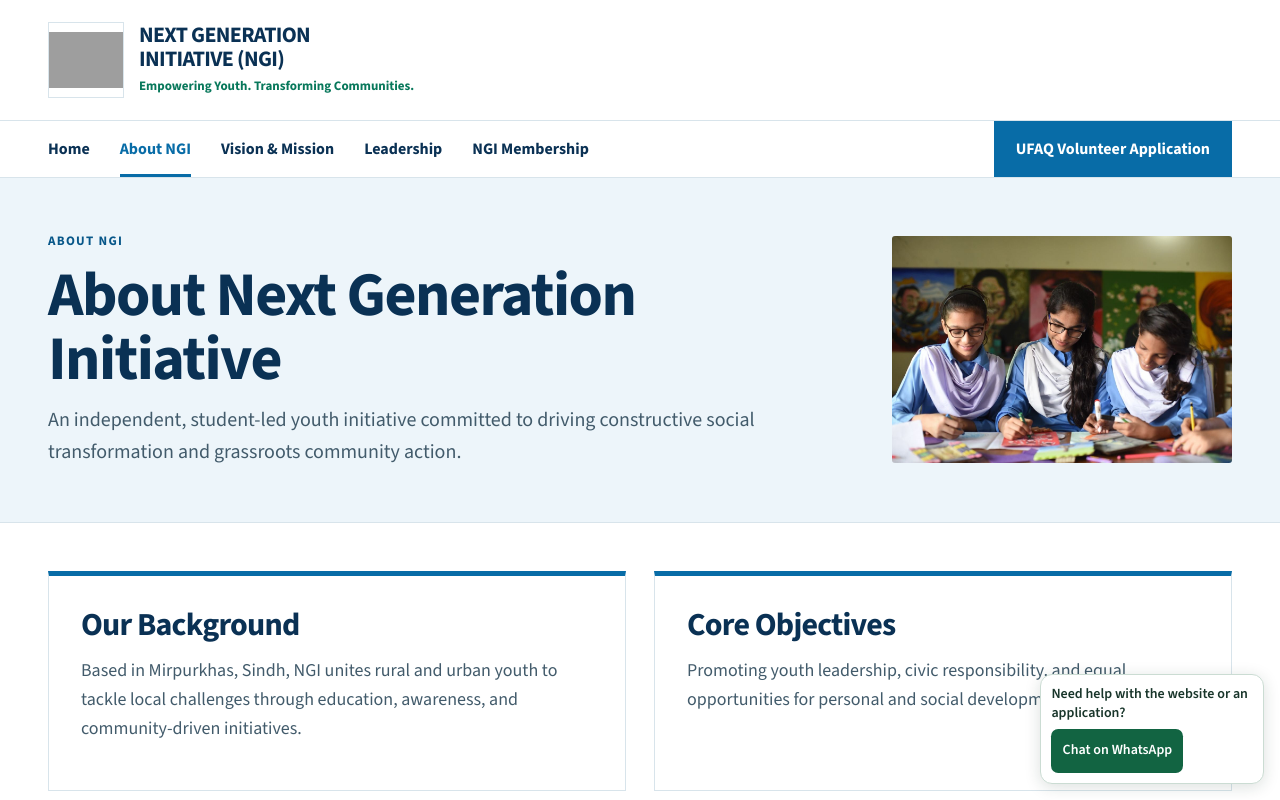
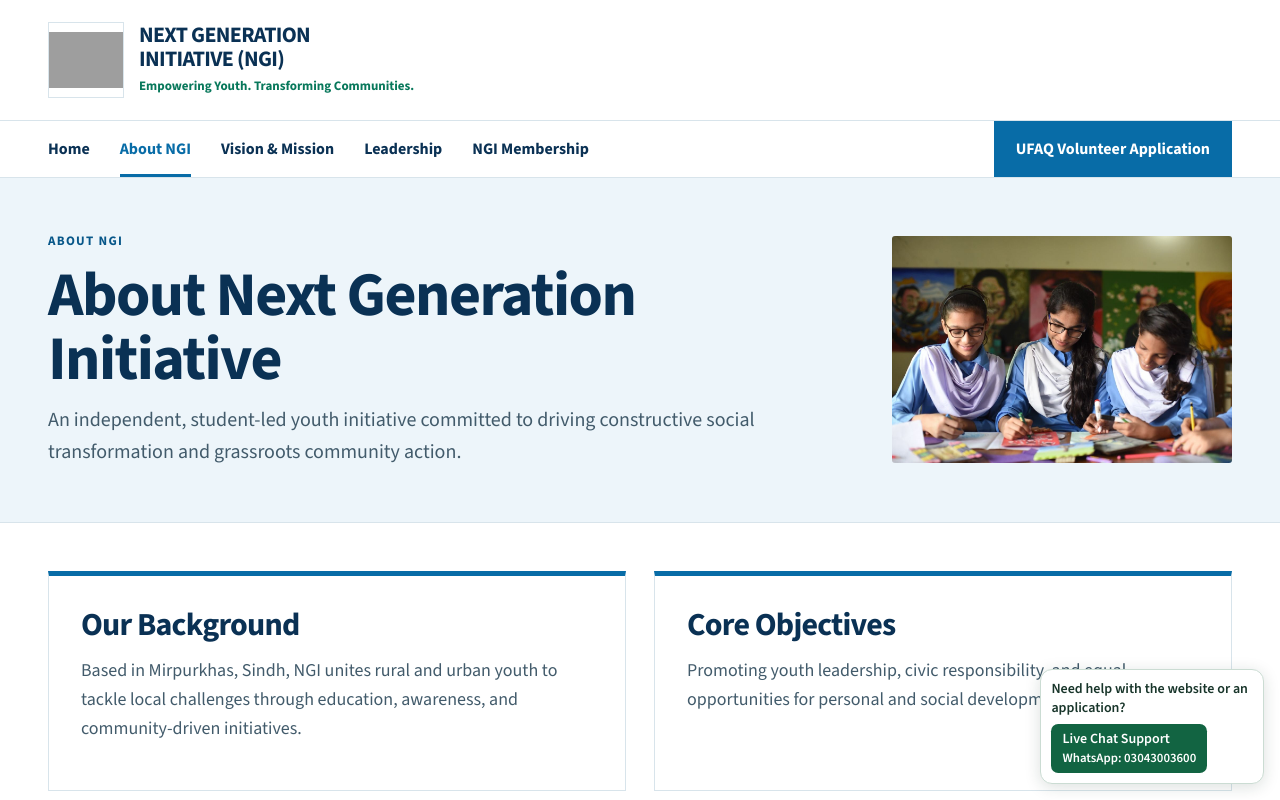
Before and after one commit to quickngiteam-lgtm/https-www.ngiofficial.de5.net, a plain HTML site: page about/index.html in a window 1280 px wide. Shown: the top 800 px of the page. Drawn offline with nearby package versions, Linux system fonts and the light colour scheme; grey boxes are pictures that could not be loaded.

Commit message:
Show Live Chat Support and the WhatsApp number (#3)
Co-authored-by: Codex <codex@users.noreply.github.com>

```diff
--- a/about/index.html
+++ b/about/index.html
@@ -5,7 +5,7 @@
 <meta name="description" content="Next Generation Initiative — Empowering Youth. Transforming Communities.">
 <link rel="preconnect" href="https://fonts.googleapis.com"><link rel="preconnect" href="https://fonts.gstatic.com" crossorigin>
 <link href="https://fonts.googleapis.com/css2?family=Source+Sans+3:wght@400;500;600;650;700;800&display=swap" rel="stylesheet">
-<link rel="stylesheet" href="../styles.css?v=ngi-whatsapp-help-1"></head>
+<link rel="stylesheet" href="../styles.css?v=ngi-whatsapp-help-2"></head>
 <body class=""><a class="skip-link" href="#main">Skip to content</a>
 
 <header class="site-header"><div class="brand-block">
@@ -62,6 +62,6 @@ Email Us
 (function(){const b=document.querySelector('.menu-toggle');const n=document.getElementById('nav-links');b.addEventListener('click',()=>{const open=b.getAttribute('aria-expanded')==='true';b.setAttribute('aria-expanded',String(!open));n.classList.toggle('open',!open)});n.addEventListener('click',e=>{if(e.target.closest('a')){b.setAttribute('aria-expanded','false');n.classList.remove('open')}})})();
 </script><aside class="ngi-whatsapp-help" aria-label="Help and support">
   <p>Need help with the website or an application?</p>
-  <a href="https://wa.me/923043003600" target="_blank" rel="noopener noreferrer">Chat on WhatsApp</a>
+  <a href="https://wa.me/923043003600" target="_blank" rel="noopener noreferrer">Live Chat Support <span>WhatsApp: 03043003600</span></a>
 </aside>
 </body></html>
--- a/styles.css
+++ b/styles.css
@@ -91,13 +91,19 @@
 
 .ngi-whatsapp-help a {
   display: inline-flex;
-  align-items: center;
+  flex-direction: column;
+  align-items: flex-start;
+  justify-content: center;
   min-height: 44px;
   padding: .4rem .7rem;
   border-radius: .45rem;
   background: #126442;
   color: #fff;
   text-decoration: none;
+}
+
+.ngi-whatsapp-help a span {
+  font-size: .8rem;
 }
 
 .ngi-whatsapp-help a:hover {
```
Also changed, not shown: apply-for-ufaq-project-voluntarily/index.html (+2 -2 lines), index.html (+2 -2 lines), leadership/index.html (+2 -2 lines), membership/index.html (+2 -2 lines), vision-mission/index.html (+2 -2 lines), 1 other file.
